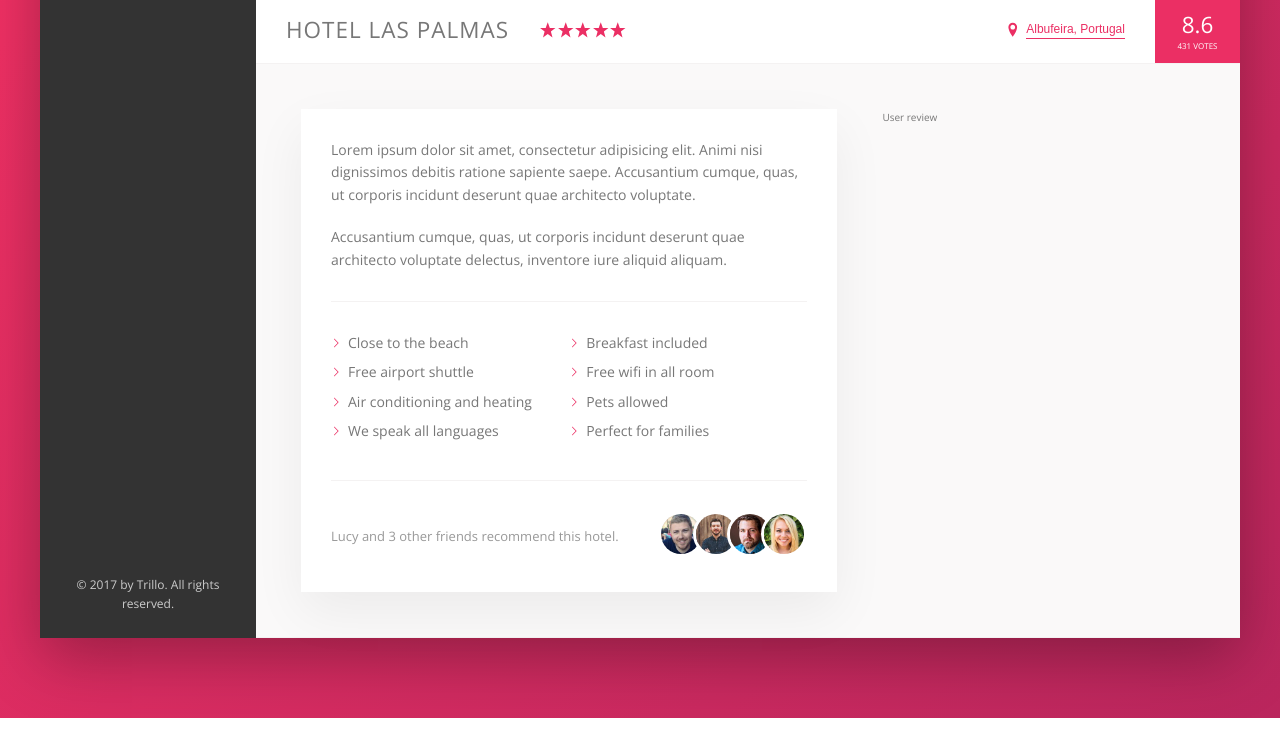
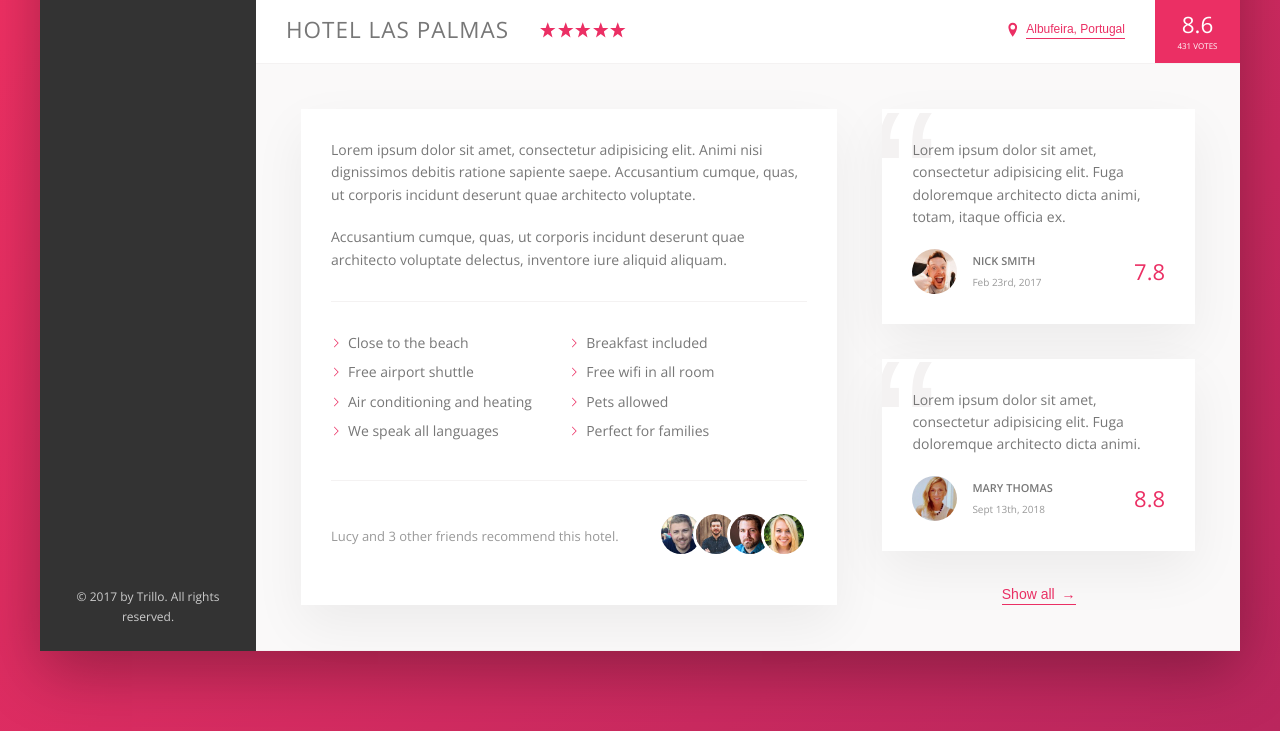
Before and after one commit to skatersezo/trillo, a website: page index.html in a window 1280 px wide. Shown: the part 538-1269 px from the top of the page. Drawn offline with nearby package versions, Linux system fonts and the light colour scheme.

Commit message:
User reviews section finished

```diff
--- a/index.html
+++ b/index.html
@@ -160,7 +160,45 @@
                             </div>
                         </div>
                         <div class="user-reviews">
-                            User review
+
+                            <figure class="review">
+                                <blockquote class="review__text">
+                                    Lorem ipsum dolor sit amet, consectetur adipisicing elit. Fuga doloremque architecto dicta animi, totam, itaque officia ex.
+                                </blockquote>
+                                <figcaption class="review__user">
+                                    <img src="img/user-1.jpg" alt="User 1" class="review__photo">
+                                    <div class="review__user-box">
+                                        <p class="review__user-name">
+                                            Nick Smith
+                                        </p>
+                                        <p class="review__user-date">
+                                            Feb 23rd, 2017
+                                        </p>
+                                    </div>
+                                    <div class="review__rating">7.8</div>
+                                </figcaption>
+                            </figure>
+
+                            <figure class="review">
+                                    <blockquote class="review__text">
+                                            Lorem ipsum dolor sit amet, consectetur adipisicing elit. Fuga doloremque architecto dicta animi.
+                                    </blockquote>
+                                    <figcaption class="review__user">
+                                        <img src="img/user-2.jpg" alt="User 1" class="review__photo">
+                                        <div class="review__user-box">
+                                            <p class="review__user-name">
+                                                Mary Thomas
+                                            </p>
+                                            <p class="review__user-date">
+                                                Sept 13th, 2018
+                                            </p>
+                                        </div>
+                                        <div class="review__rating">8.8</div>
+                                    </figcaption>
+                                </figure>
+                                <button class="btn-inline">
+                                    Show all <span>&rarr;</span>
+                                </button>
                         </div>
                     </div>
 
--- a/sass/_components.scss
+++ b/sass/_components.scss
@@ -296,8 +296,17 @@
     cursor: pointer;
     transition: all .2s;
 
+    & span {
+        margin-left: 3px;
+        transition: margin-left .2s;
+    }
+
     &:hover {
         color: var(--color-grey-dark-1);
+
+        span {
+            margin-left: 8px;
+        }
     }
 
     &:focus {
@@ -408,5 +417,73 @@
             margin-right: -1.5rem;
         }
     }
+}
 
+///////////////////////////////////////////////
+// REVIEWS
+.review {
+    background-color: #fff;
+    box-shadow: var(--shadow-light);
+    padding: 3rem;
+    margin-bottom: 3.5rem;
+    position: relative;
+    overflow: hidden;
+
+    &__text {
+        margin-bottom: 2rem;
+        position: relative;
+        z-index: 10;
+
+    }
+
+    &__user {
+        display: flex;
+        align-items: center;
+
+    }
+
+    &__photo {
+        height: 4.5rem;
+        width: 4.5rem;
+        border-radius: 50%;
+        margin-right: 1.5rem;
+    }
+
+    &__user-box {
+        margin-right: auto;
+    }
+
+    &__user-name {
+        font-size: 1.1rem;
+        font-weight: 600;
+        text-transform: uppercase;
+        margin-bottom: .4rem;
+    }
+
+    &__user-date {
+        font-size: 1rem;
+        color: var(--color-grey-dark-3);
+    }
+
+    &__rating {
+        color: var(--color-primary);
+        font-size: 2.2rem;
+        font-weight: 300;
+    }
+
+    &::before {
+        // html entities
+        // https://css-tricks.com/snippets/html/glyphs/
+        content: "\201C";
+        position: absolute;
+        top: -2.75rem;
+        left: -1rem;
+        line-height: 1;
+        font-size: 20rem;
+        color: var(--color-grey-light-2);
+        font-family: sans-serif;
+        z-index: 1;
+
+
+    }
 }
--- a/sass/_layout.scss
+++ b/sass/_layout.scss
@@ -45,6 +45,7 @@
 }
 
 .detail {
+    font-size: 1.4rem;
     display: flex;
     padding: 4.5rem;
     background-color: var(--color-grey-light-1);
@@ -53,16 +54,17 @@
 }
 
 .description {
-    font-size: 1.4rem;
     background-color: #fff;
     box-shadow: var(--shadow-light);
     padding: 3rem;
     flex: 0 0 60%;
     margin-right: 4.5rem;
-
 }
 
 .user-reviews {
     flex: 1;
 
+    display: flex;
+    flex-direction: column;
+    align-items: center;
 }
```
Also changed, not shown: css/style.css, sass/main.scss (line endings or trailing spaces).
